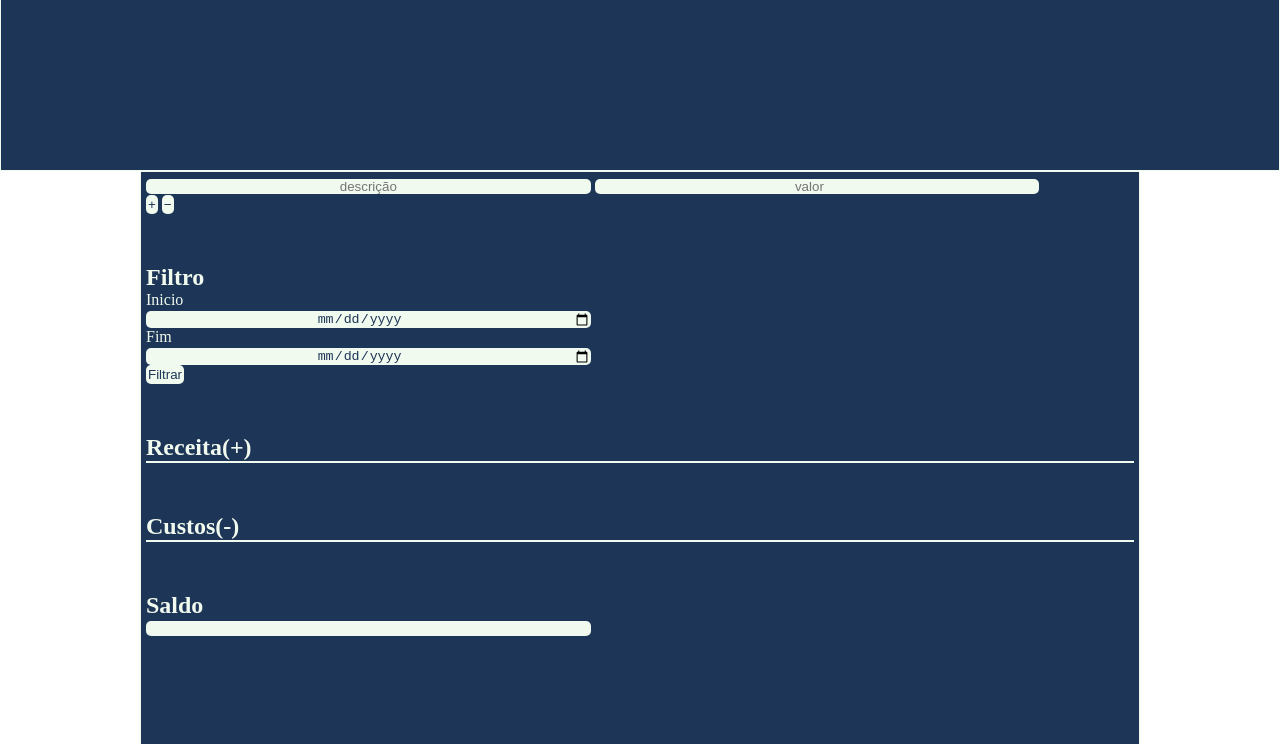
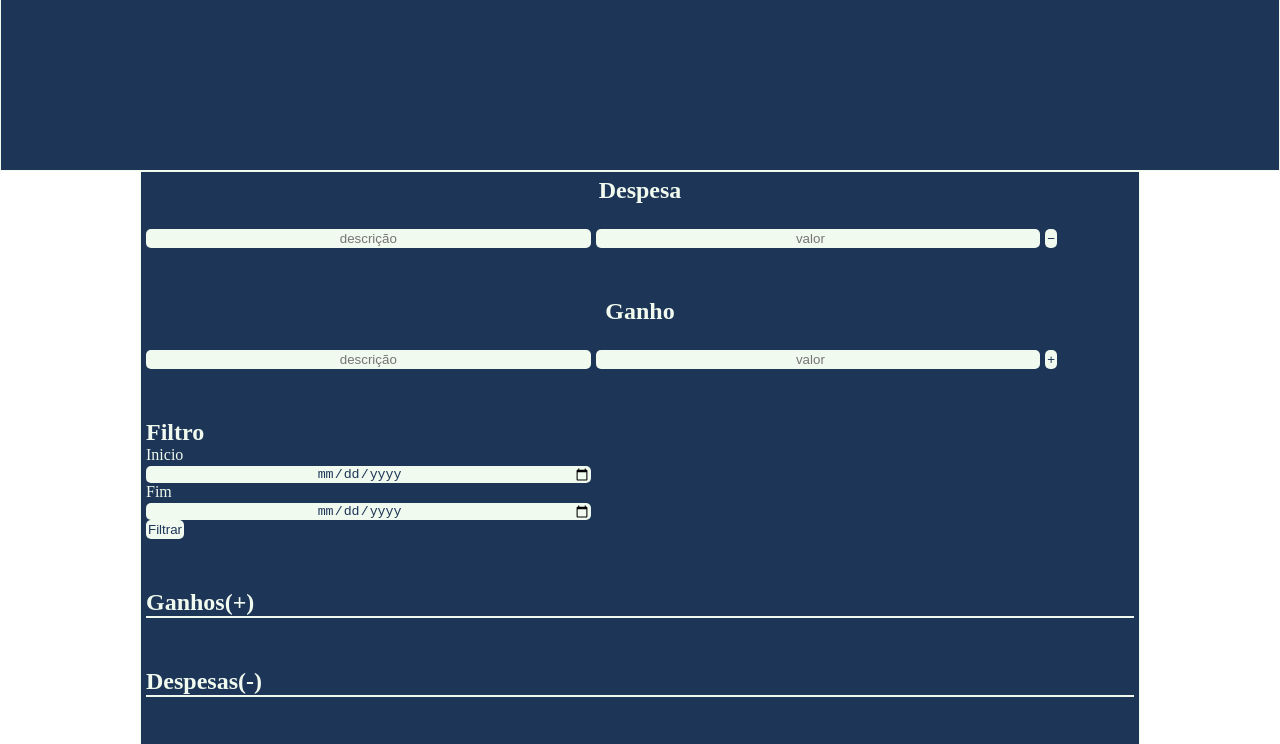
Before and after one commit to daniiseri/app-financial-control, a plain HTML site: page src/page/index.html in a window 1280 px wide. Shown: the part 29-773 px from the top of the page. Drawn offline with Linux system fonts and the light colour scheme; no server answers.

Commit message:
refactor: add form for insert new costs and revenues

```diff
--- a/src/page/index.html
+++ b/src/page/index.html
@@ -16,40 +16,54 @@
     </header>
 
     <main>
+      <form onsubmit="createCost()">
+        <label for="createCost"><h1>Despesa</h1></label>
+        <section id="createCost">
+          <input id="costDescription" type="text" placeholder="descrição" name="description"/>
+          <input id="costValue" type="number" placeholder="valor" name="value">
           <section>
-        <input type="text" placeholder="descrição" name="description"/>
-        <input type="number" placeholder="valor" name="value">
-        <section>
-          <button>+</button>
-          <button>−</button>
+            <button type="submit">−</button>
           </section>
         </section>
+      </form>
+
+      <form onsubmit="createRevenue()">
+        <label for="createRevenue"><h1>Ganho</h1></label>
+        <section id="createRevenue">
+          <input id="revenueDescription" type="text" placeholder="descrição" name="description"/>
+          <input id="revenueValue" type="number" placeholder="valor" name="value">
+          <section>
+            <button type="submit">+</button>
+          </section>
+        </section>
+      </form>
+
 
         <div>
           <label for="filter"><h2>Filtro</h2></label>
           <section id="filter">
             <div>
-            <label for="start"><p>Inicio</p></label>
-            <input id="start" type="date" placeholder="inicio" name="start">
+              <label for="dateStart"><p>Inicio</p></label>
+              <input id="dateStart" type="date" placeholder="inicio" name="start">
             </div>
 
             <div>
-            <label for="end"><p>Fim</p></label>
-            <input id="end" type="date" placeholder="fim" name="end">
+              <label for="dateEnd"><p>Fim</p></label>
+              <input id="dateEnd" type="date" placeholder="fim" name="end">
             </div>
-
-          <button type="submit">Filtrar</button>
+            <span id="alertFilter"></span>
+            <button id="btnFilter">Filtrar</button>
           </section>
         </div>
       <div>
-        <label for="revenue"><h2>Receita(+)</h2></label>
+        <label for="revenue"><h2>Ganhos(+)</h2></label>
         <table id="revenue">
 
         </table>
       </div>
 
       <div>
-        <label for="costs"><h2>Custos(-)</h2></label>
+        <label for="costs"><h2>Despesas(-)</h2></label>
         <table id="costs">
         </table>
       </div>
```
Lines whose indentation alone changed are shown as unchanged.
